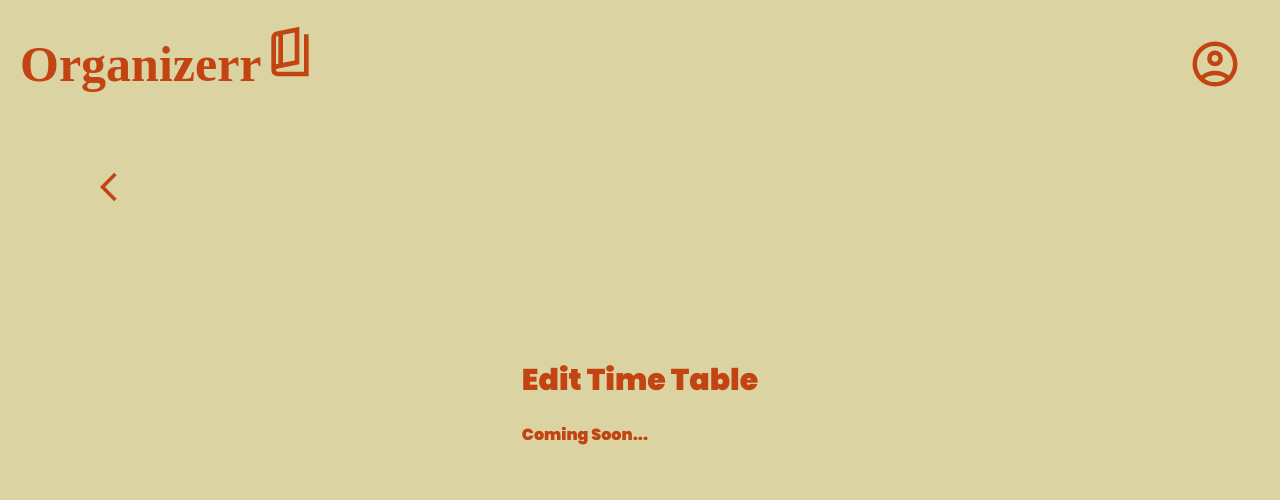
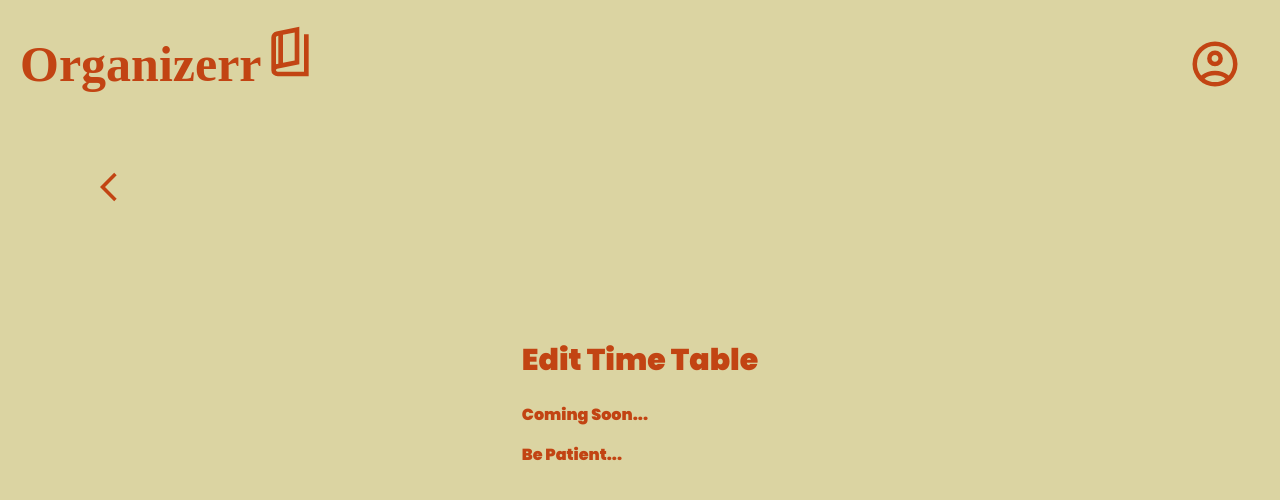
Before and after one commit to AbhaiSankarPR/Timetable-React, a React (Vite) app: page /EditTimeTable in a window 1280 px wide. Shown: the top 500 px of the page. Built offline with nearby package versions, Linux system fonts and the light colour scheme; a web font is replaced by a local one.

Commit message:
edittimetablewaiting

```diff
--- a/src/EditTimeTable.jsx
+++ b/src/EditTimeTable.jsx
@@ -4,6 +4,7 @@ function EditTimeTable() {
         <div>
             <h1>Edit Time Table</h1>
             <p>Coming Soon...</p>
+            <p>Be Patient...</p>
         </div>
     );
 }
```
